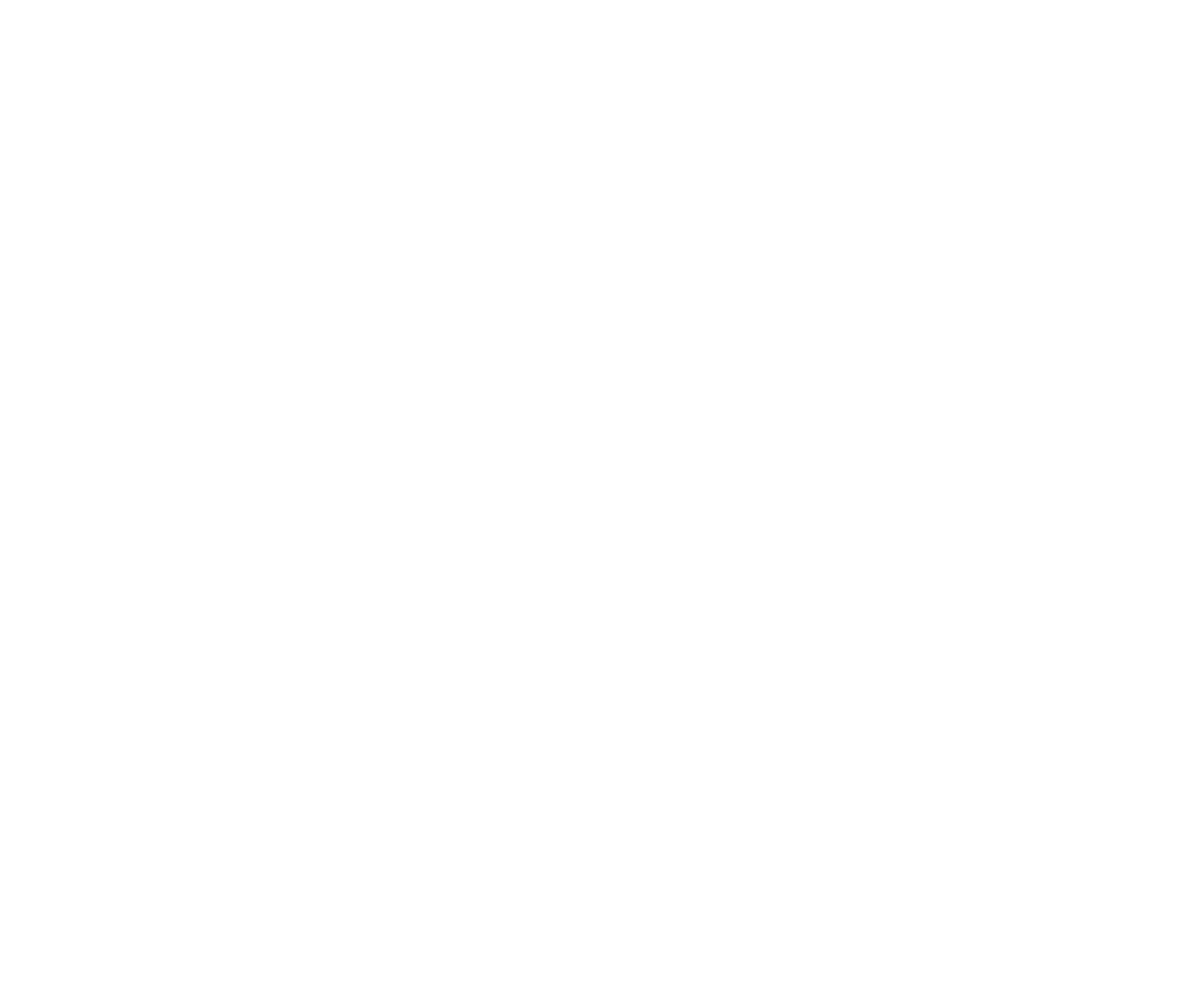
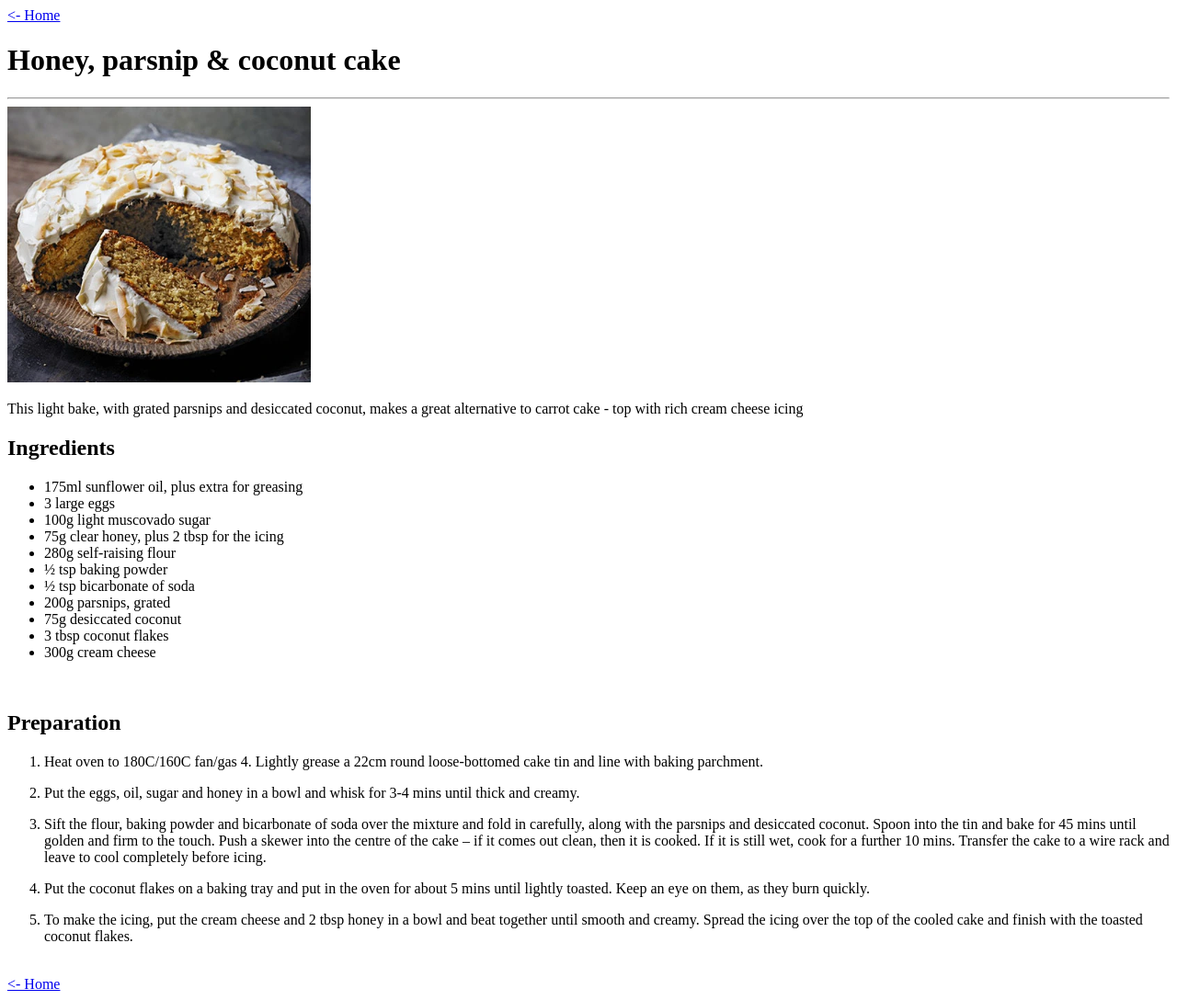
Before and after one commit to AndreaRotunno/odin-recipes, a plain HTML site: page cake.html in a window 1280 px wide. Shown: the whole page at 92% size. Before the commit the page ends 800 px from the top, so only its background shows below. Drawn offline with Linux system fonts and the light colour scheme.

Commit message:
Add content to cake recipe

```diff
--- a/cake.html
+++ b/cake.html
@@ -3,9 +3,49 @@
 <head>
     <meta charset="UTF-8">
     <meta name="viewport" content="width=device-width, initial-scale=1.0">
-    <title>Document</title>
+    <title>Honey, parsnip & coconut cake</title>
 </head>
 <body>
-
+    <a href="index.html"> <- Home</a>
+    <br>
+    <h1>Honey, parsnip & coconut cake</h1>
+    <hr>
+    <img src="assets/imgs/honey-parsnip-coconut-cake-c1a28e3.webp" alt="Honey, parsnip & coconut cake" height="300">
+    <p>This light bake, with grated parsnips and desiccated coconut, makes a great alternative to carrot cake - top with rich cream cheese icing</p>
+    <h2>Ingredients</h2>
+    <ul>
+        <li>175ml sunflower oil, plus extra for greasing</li>
+        <li>3 large eggs</li>
+        <li>100g light muscovado sugar</li>
+        <li>75g clear honey, plus 2 tbsp for the icing</li>
+        <li>280g self-raising flour</li>
+        <li>½ tsp baking powder</li>
+        <li>½ tsp bicarbonate of soda</li>
+        <li>200g parsnips, grated</li>
+        <li>75g desiccated coconut</li>
+        <li>3 tbsp coconut flakes</li>
+        <li>300g cream cheese</li>
+    </ul>
+    <br>
+    <h2>Preparation</h2>
+    <ol>
+        <li>
+            <p>Heat oven to 180C/160C fan/gas 4. Lightly grease a 22cm round loose-bottomed cake tin and line with baking parchment.</p>
+        </li>
+        <li>
+            <p>Put the eggs, oil, sugar and honey in a bowl and whisk for 3-4 mins until thick and creamy.</p>
+        </li>
+        <li>
+            <p>Sift the flour, baking powder and bicarbonate of soda over the mixture and fold in carefully, along with the parsnips and desiccated coconut. Spoon into the tin and bake for 45 mins until golden and firm to the touch. Push a skewer into the centre of the cake – if it comes out clean, then it is cooked. If it is still wet, cook for a further 10 mins. Transfer the cake to a wire rack and leave to cool completely before icing.</p>
+        </li>
+        <li>
+            <p>Put the coconut flakes on a baking tray and put in the oven for about 5 mins until lightly toasted. Keep an eye on them, as they burn quickly.</p>
+        </li>
+        <li>
+            <p>To make the icing, put the cream cheese and 2 tbsp honey in a bowl and beat together until smooth and creamy. Spread the icing over the top of the cooled cake and finish with the toasted coconut flakes.</p>
+        </li>
+    </ol>
+    <br>
+    <a href="index.html"> <- Home</a>
 </body>
 </html>
```
